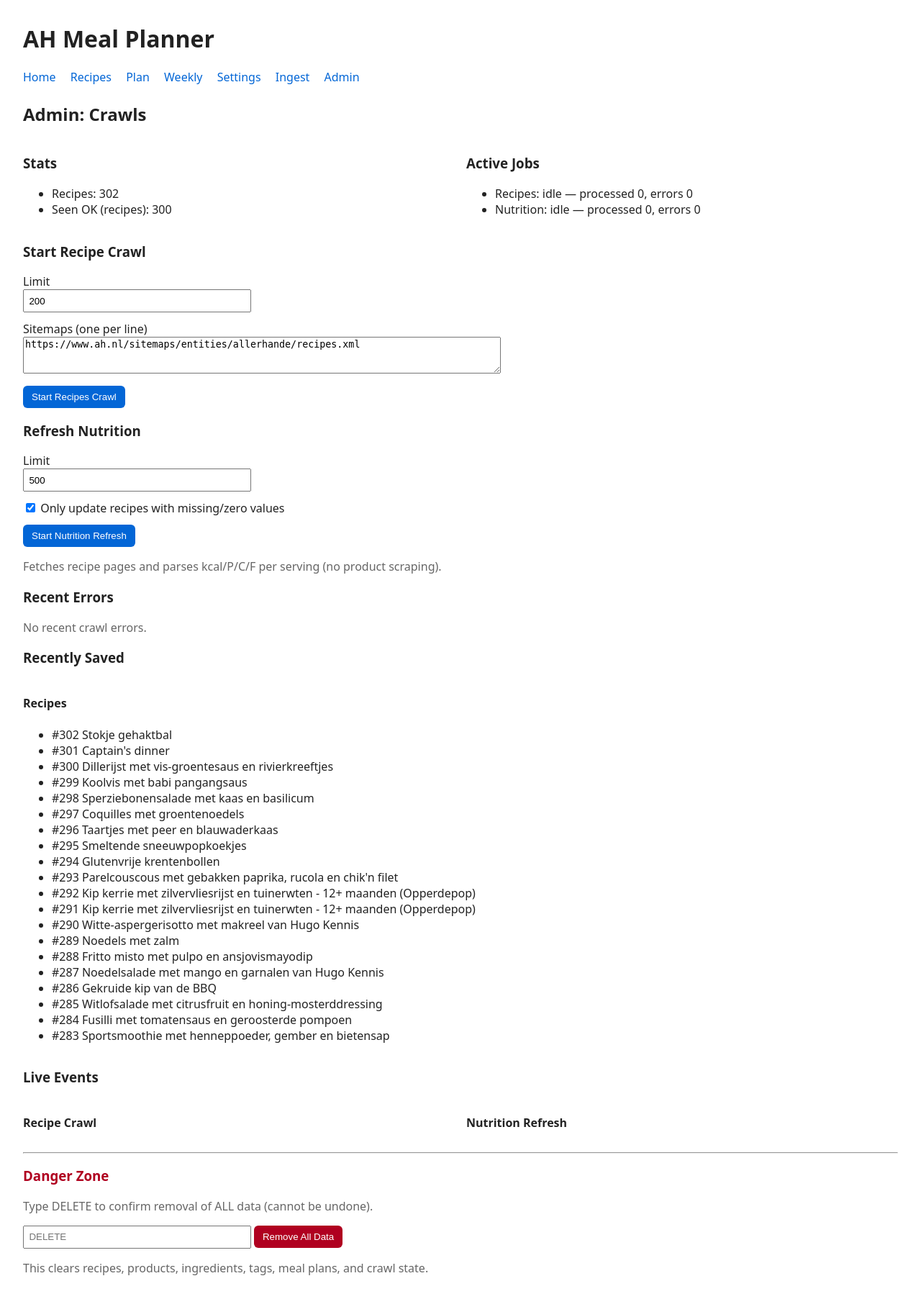
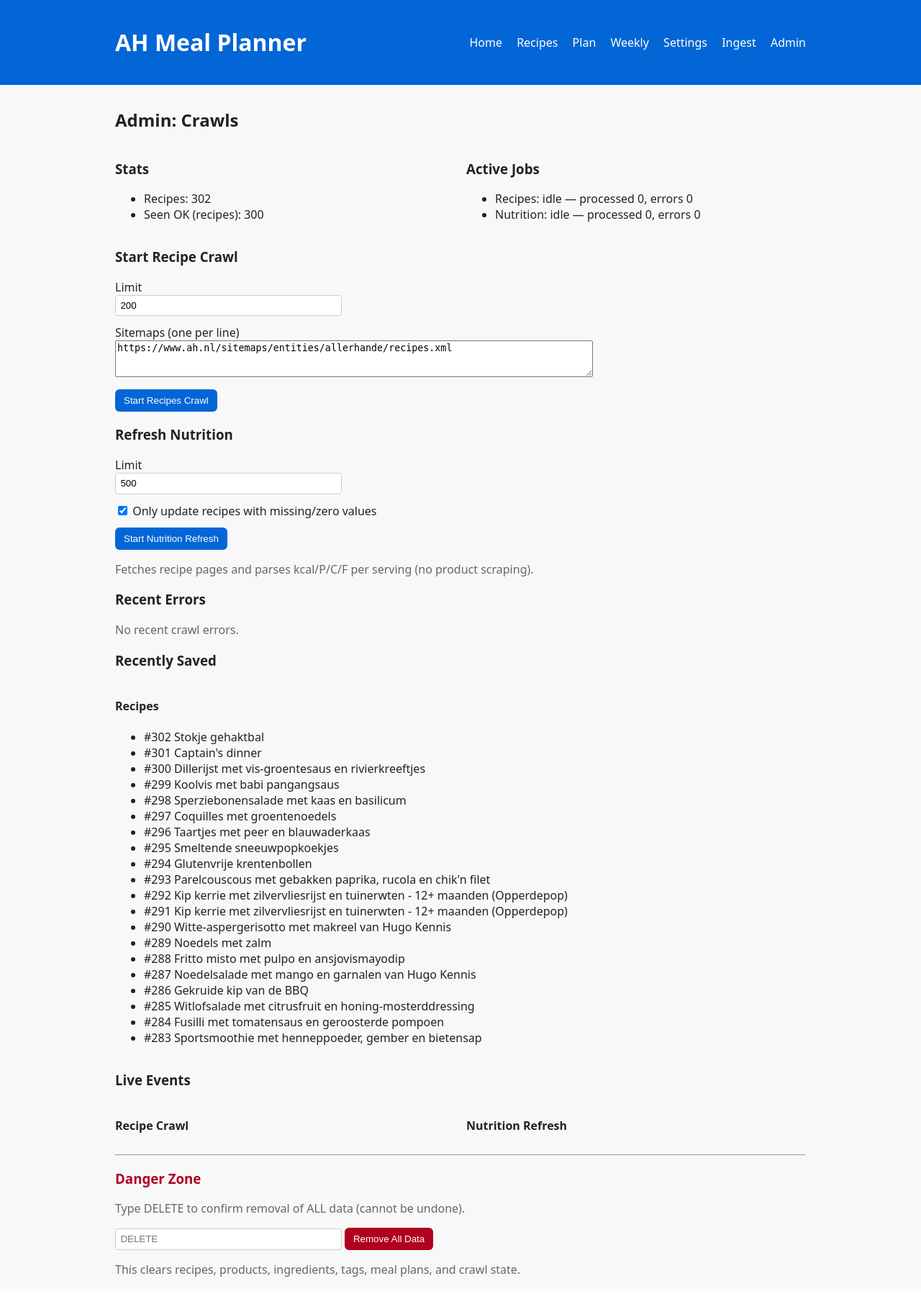
Before and after one commit to Juganof/eatthismuchah, a Flask app: page /admin in a window 1280 px wide. Shown: the whole page at 72% size. After the commit the page ends 1774 px from the top, so only its background shows below. Run offline with Flask 3, Linux system fonts and the light colour scheme; data comes from the database, SQL or seed files in the repository; data that the repository does not hold is empty.

Commit message:
style: apply unified layout across pages

```diff
--- /dev/null
+++ b/ah_mealplanner/web/static/style.css
@@ -0,0 +1,85 @@
+body {
+  font-family: system-ui, -apple-system, Segoe UI, Roboto, sans-serif;
+  margin: 0;
+  color: #222;
+  background: #f8f8f8;
+}
+.container {
+  max-width: 960px;
+  margin: 0 auto;
+  padding: 0 1rem;
+}
+header {
+  background: #0366d6;
+  color: #fff;
+  margin-bottom: 2rem;
+}
+header .container {
+  display: flex;
+  flex-wrap: wrap;
+  align-items: center;
+  justify-content: space-between;
+  padding: 1rem 0;
+}
+nav a {
+  margin-right: 1rem;
+  text-decoration: none;
+  color: #fff;
+  font-weight: 500;
+}
+nav a:last-child {
+  margin-right: 0;
+}
+nav a:hover {
+  text-decoration: underline;
+}
+main .messages {
+  margin-bottom: 1rem;
+  padding: 0.5rem 1rem;
+  background: #e6f0ff;
+  border: 1px solid #b3d0ff;
+  border-radius: 4px;
+}
+.grid {
+  display: grid;
+  grid-template-columns: repeat(auto-fit, minmax(280px, 1fr));
+  gap: 1rem;
+}
+table {
+  border-collapse: collapse;
+  width: 100%;
+  background: #fff;
+}
+th, td {
+  border-bottom: 1px solid #eee;
+  padding: 0.5rem;
+  text-align: left;
+}
+input[type="text"],
+input[type="number"],
+input[type="date"] {
+  padding: 0.4rem;
+  width: 100%;
+  max-width: 300px;
+  border: 1px solid #ccc;
+  border-radius: 4px;
+}
+.btn {
+  display: inline-block;
+  background: #0366d6;
+  color: white;
+  padding: 0.5rem 0.75rem;
+  border-radius: 6px;
+  text-decoration: none;
+  border: 0;
+  cursor: pointer;
+}
+.btn:hover {
+  background: #024b9a;
+}
+.muted {
+  color: #666;
+}
+form .row {
+  margin-bottom: 0.75rem;
+}
--- a/ah_mealplanner/web/templates/base.html
+++ b/ah_mealplanner/web/templates/base.html
@@ -4,21 +4,11 @@
     <meta charset="utf-8">
     <meta name="viewport" content="width=device-width, initial-scale=1">
     <title>AH Meal Planner</title>
-    <style>
-      body { font-family: system-ui, -apple-system, Segoe UI, Roboto, sans-serif; margin: 2rem; color: #222; }
-      header { margin-bottom: 1.5rem; }
-      nav a { margin-right: 1rem; text-decoration: none; color: #0366d6; }
-      .grid { display: grid; grid-template-columns: repeat(auto-fit, minmax(280px, 1fr)); gap: 1rem; }
-      table { border-collapse: collapse; width: 100%; }
-      th, td { border-bottom: 1px solid #eee; padding: 0.5rem; text-align: left; }
-      input[type="text"], input[type="number"], input[type="date"] { padding: 0.4rem; width: 100%; max-width: 300px; }
-      .btn { display: inline-block; background: #0366d6; color: white; padding: 0.5rem 0.75rem; border-radius: 6px; text-decoration: none; border: 0; cursor: pointer; }
-      .muted { color: #666; }
-      form .row { margin-bottom: 0.75rem; }
-    </style>
+    <link rel="stylesheet" href="{{ url_for('static', filename='style.css') }}">
   </head>
   <body>
     <header>
+      <div class="container">
         <h1>AH Meal Planner</h1>
         <nav>
           <a href="/">Home</a>
@@ -29,14 +19,17 @@
           <a href="/ingest">Ingest</a>
           <a href="/admin">Admin</a>
         </nav>
+      </div>
     </header>
+    <main class="container">
       {% with messages = get_flashed_messages() %}
         {% if messages %}
-        <ul>
-          {% for message in messages %}<li>{{ message }}</li>{% endfor %}
-        </ul>
+          <div class="messages">
+            {% for message in messages %}<div>{{ message }}</div>{% endfor %}
+          </div>
         {% endif %}
       {% endwith %}
       {% block content %}{% endblock %}
+    </main>
   </body>
 </html>
```
Lines whose indentation alone changed are shown as unchanged.
